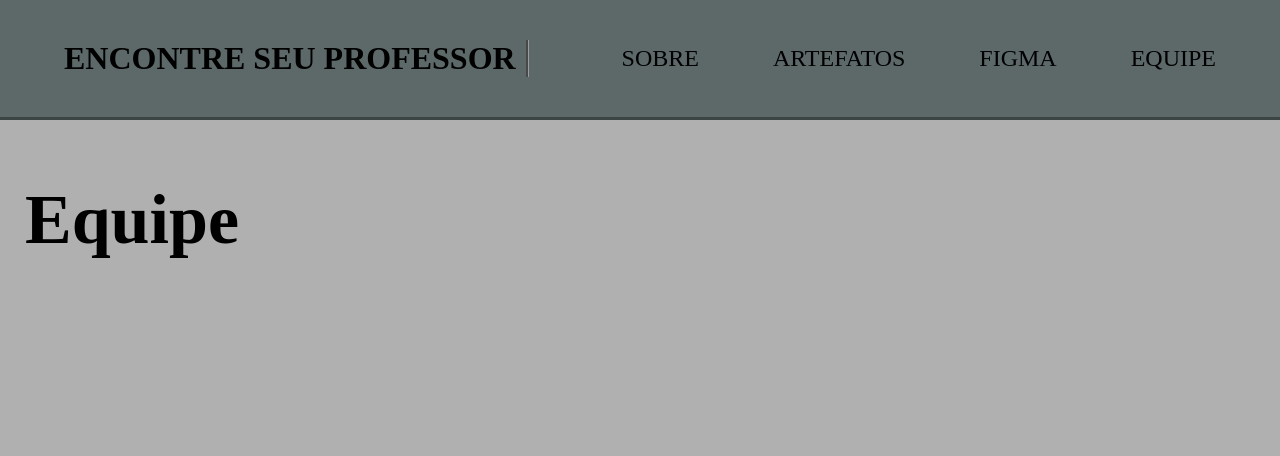
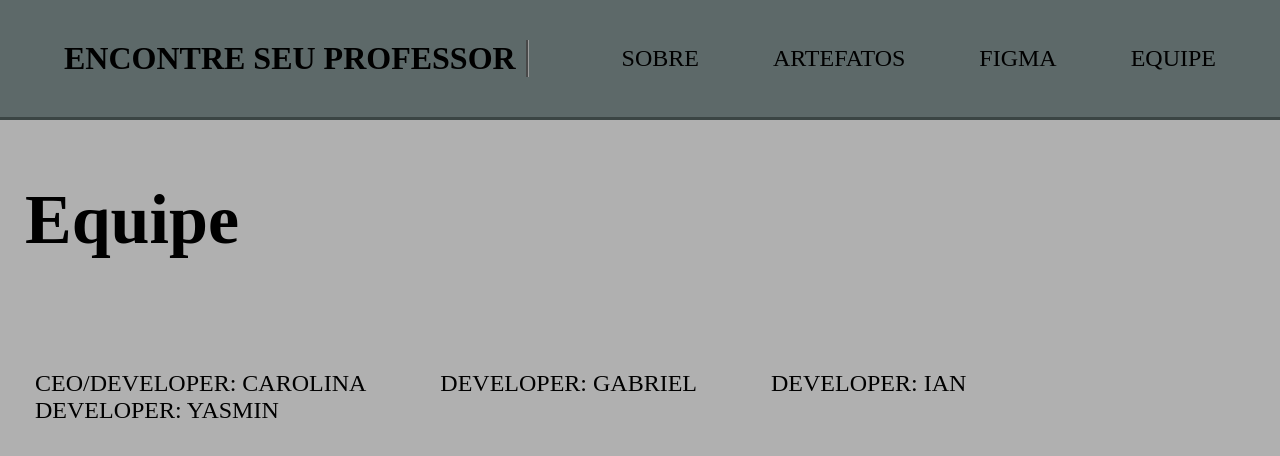
Before and after one commit to Gabriel00Adriano/IHC-EncontreSeuProfessor, a plain HTML site: page equipe.html in a window 1280 px wide. Drawn offline with Linux system fonts and the light colour scheme.

Commit message:
Add files via upload

```diff
--- a/equipe.html
+++ b/equipe.html
@@ -29,12 +29,12 @@
     <h1>Equipe</h1>
     </div>
     <div class="equipe-texto">
-<!--       <ul>
+     <ul>
         <li><a>CEO/Developer: Carolina</a></li>
         <li><a>Developer: Gabriel</a><br></li>
         <li><a>Developer: Ian</a></li>
         <li><a>Developer: Yasmin</a></li>
-      </ul> -->
+      </ul>
     </div>
 
 
```
Also changed, not shown: figma.html (+7 -5 lines).
